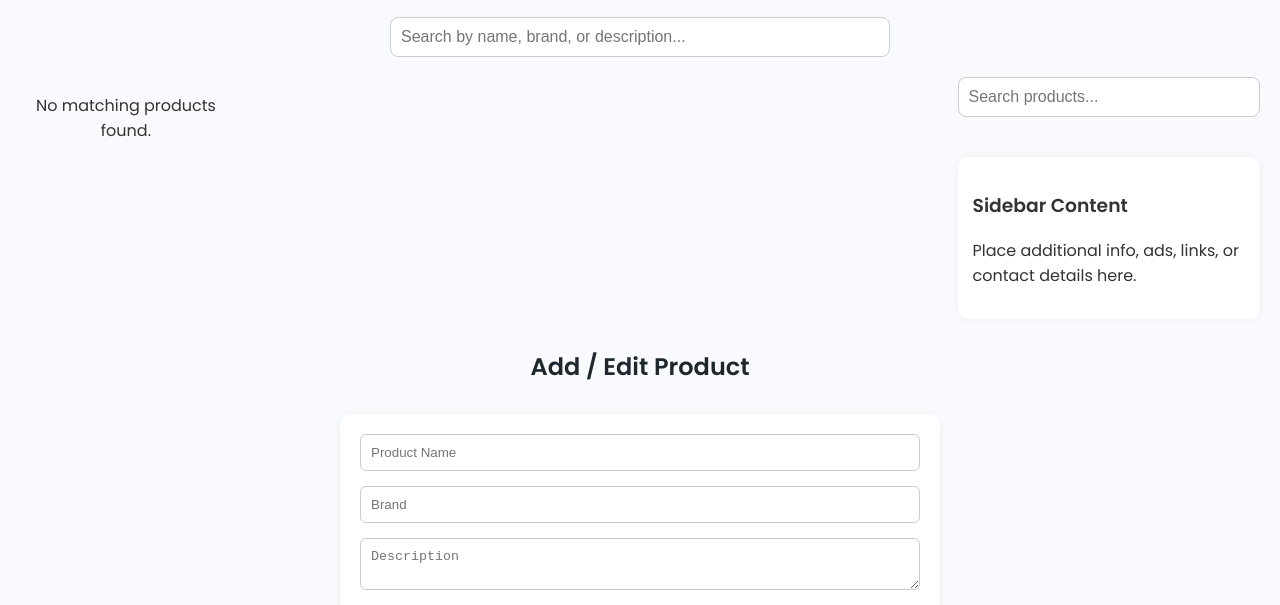
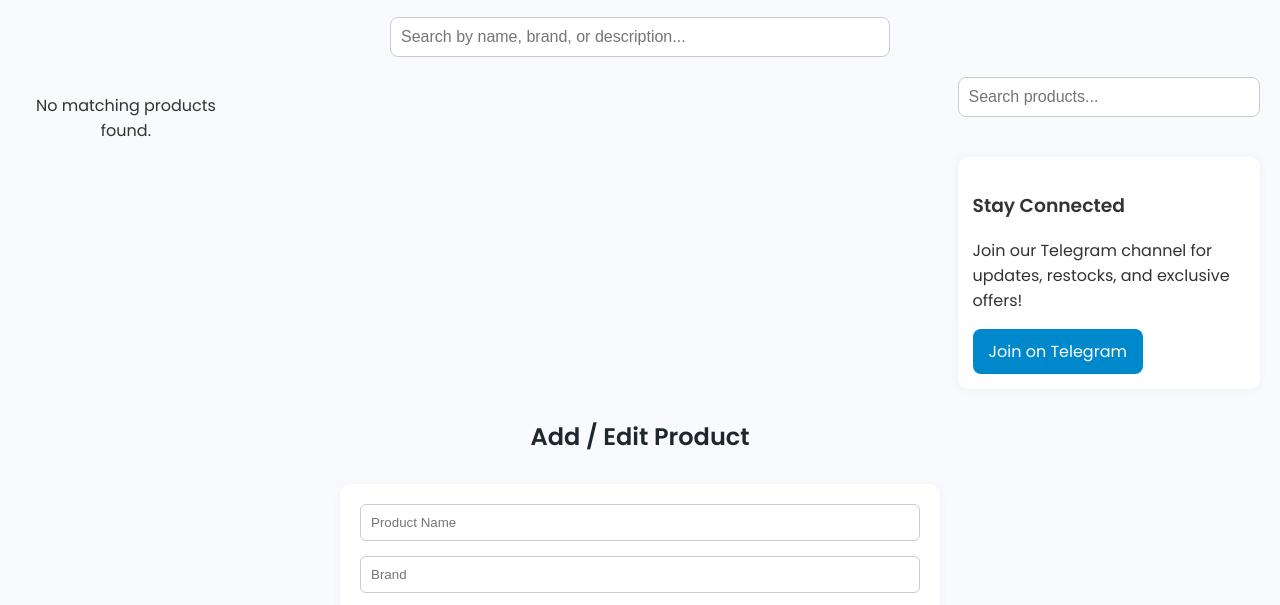
Before and after one commit to packlandz/product-catalog, a plain HTML site: page index.html in a window 1280 px wide. Shown: the part 155-760 px from the top of the page. Drawn offline with Linux system fonts and the light colour scheme.

Commit message:
Update index.html

```diff
--- a/index.html
+++ b/index.html
@@ -216,11 +216,14 @@
     <div id="search-container" style="text-align: center;">
       <input type="text" id="search-input" placeholder="Search products..." style="width: 100%; padding: 10px; font-size: 1rem; border: 1px solid #ccc; border-radius: 8px;" />
     </div>
-    <aside id="right-sidebar">
-      <h3>Sidebar Content</h3>
-      <p>Place additional info, ads, links, or contact details here.</p>
-    </aside>
-  </div>
+   <aside id="right-sidebar">
+  <h3>Stay Connected</h3>
+  <p>Join our Telegram channel for updates, restocks, and exclusive offers!</p>
+  <a href="https://t.me/YOUR_CHANNEL_USERNAME" target="_blank" style="display: inline-block; padding: 10px 16px; background-color: #0088cc; color: white; border-radius: 8px; text-decoration: none; font-weight: 500;">
+    Join on Telegram
+  </a>
+</aside>
+</div>
 </div>
 
   <h2>Add / Edit Product</h2>
```
